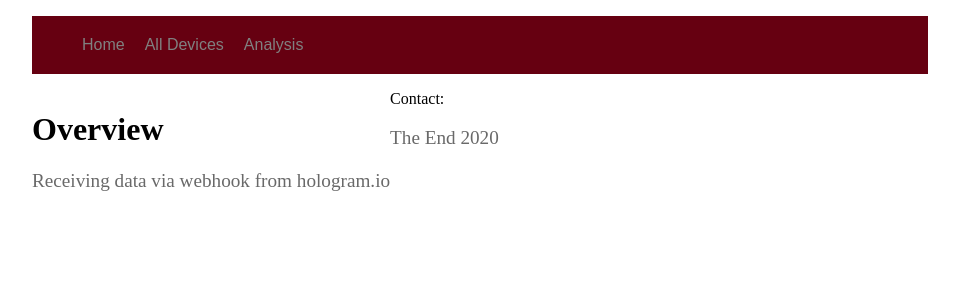
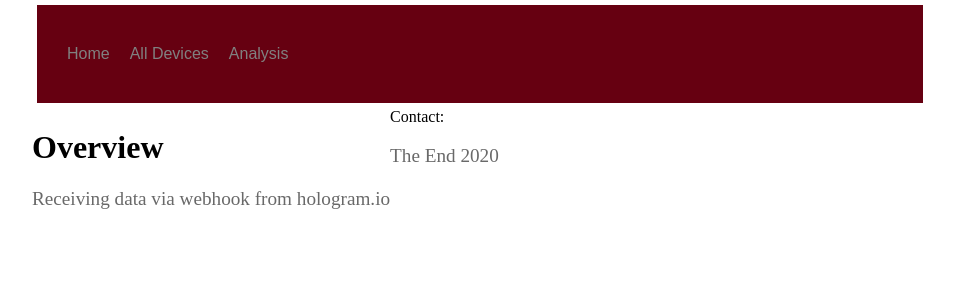
Before and after one commit to TheFeynman137/Solar-Data, a PHP site: page / in a window 1280 px wide. Shown: the top 300 px of the page, without its empty margins (160-1119 px from the left). Run offline with PHP 8.4, Linux system fonts and the light colour scheme.

Commit message:
Update style.css

```diff
--- a/style.css
+++ b/style.css
@@ -35,8 +35,8 @@ p {
 
 ul {
   list-style-type: none;
-  margin: 5;
-  padding: 2000;
+  margin: 5px;
+  padding: 20px;
   overflow: hidden;
   background-color: #601;
   font-family: sans-serif;
```
